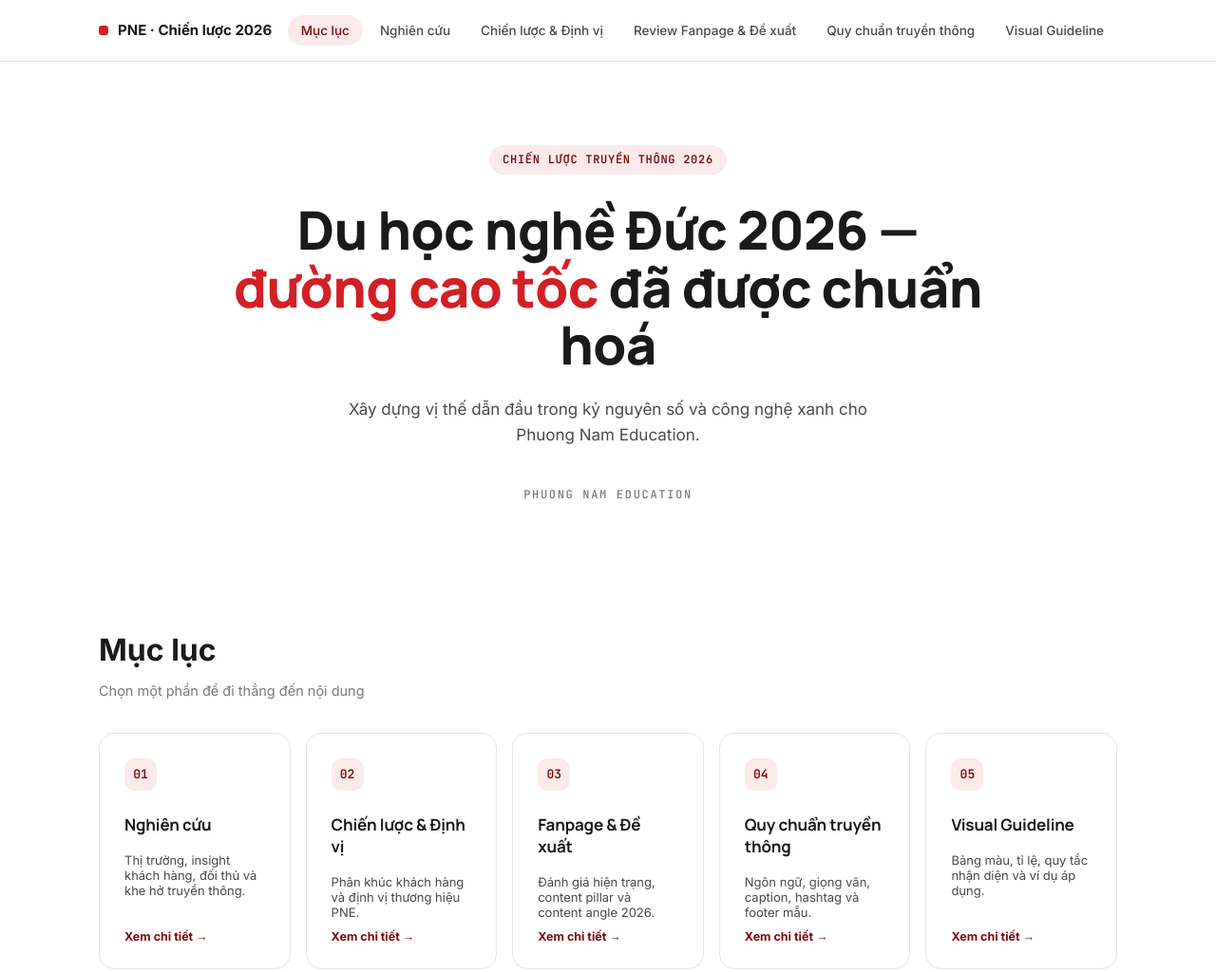
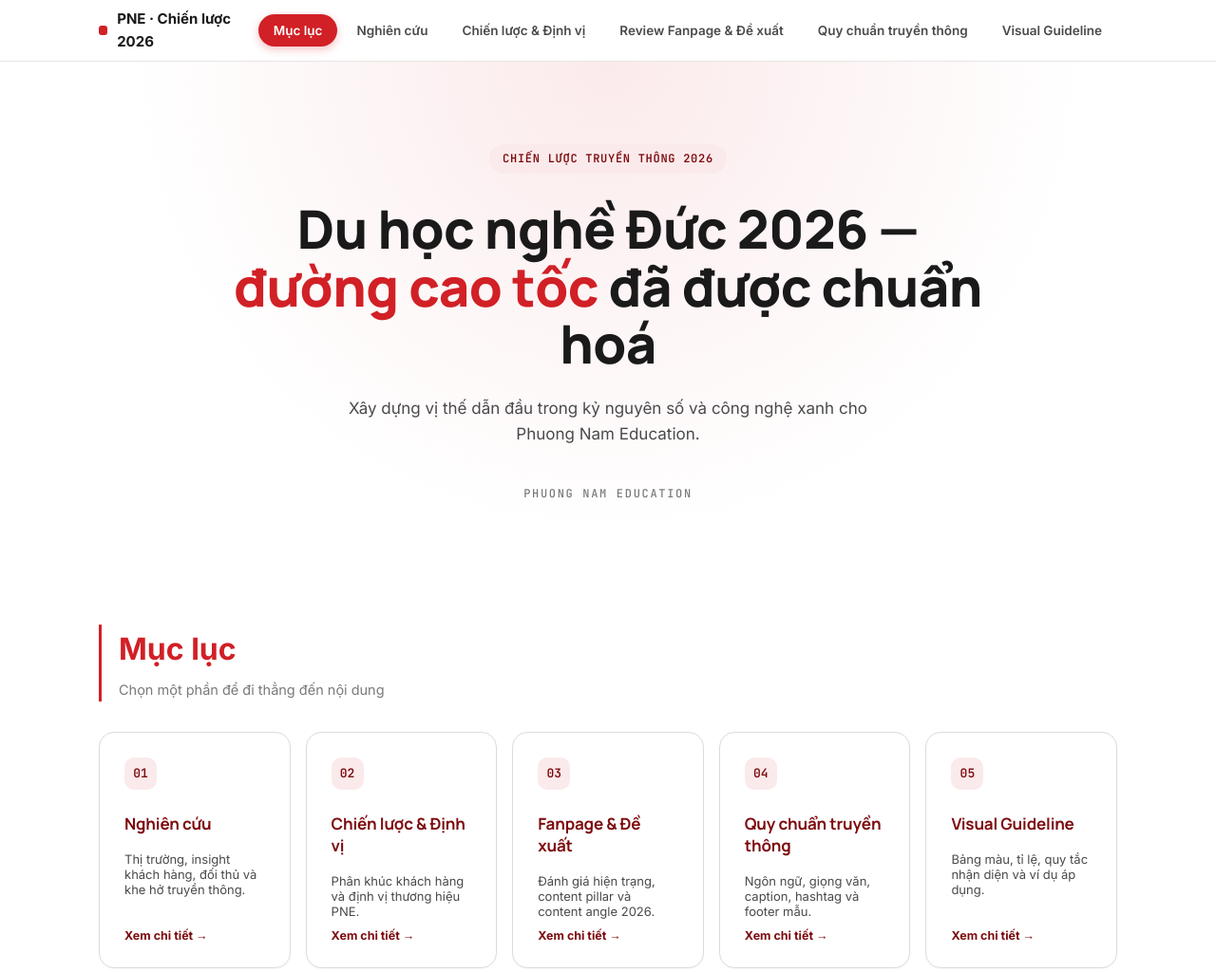
Before and after one commit to duongggg-ht/DHND2026-MarketingHub, a plain HTML site: page index.html in a window 1280 px wide. Shown: the top 1024 px of the page at 95% size. Drawn offline with Linux system fonts and the light colour scheme.

Commit message:
Update index.html

```diff
--- a/index.html
+++ b/index.html
@@ -4,6 +4,7 @@
 <meta charset="UTF-8">
 <meta name="viewport" content="width=device-width, initial-scale=1.0">
 <title>Chiến lược Truyền thông Du học nghề Đức 2026 | Phuong Nam Education</title>
+<meta name="description" content="Chiến lược truyền thông Du học nghề Đức 2026 của Phuong Nam Education (PNE): nghiên cứu thị trường, định vị thương hiệu, content pillar và quy chuẩn truyền thông.">
 <link rel="preconnect" href="https://fonts.googleapis.com">
 <link rel="preconnect" href="https://fonts.gstatic.com" crossorigin>
 <link href="https://fonts.googleapis.com/css2?family=Manrope:wght@500;700;800&family=Inter:wght@400;500;600;700&family=JetBrains+Mono:wght@500;600&display=swap" rel="stylesheet">
@@ -35,8 +36,10 @@ body{
   background:var(--surface);
   line-height:1.6;
   -webkit-font-smoothing:antialiased;
+  padding-top:64px;
 }
 h1,h2,h3,h4{font-family:'Manrope',sans-serif;margin:0;letter-spacing:-0.01em;}
+h3{color:var(--red-dark);}
 p{margin:0;}
 a{color:inherit;text-decoration:none;}
 .wrap{max-width:1120px;margin:0 auto;padding:0 24px;}
@@ -46,8 +49,8 @@ button{font-family:inherit;cursor:pointer;background:none;border:none;color:inhe
 
 /* ---------- NAV ---------- */
 .nav{
-  position:sticky;top:0;z-index:100;
-  background:rgba(255,255,255,0.92);
+  position:fixed;top:0;left:0;right:0;z-index:100;
+  background:rgba(255,255,255,0.94);
   backdrop-filter:blur(10px);
   border-bottom:1px solid var(--grey-200);
 }
@@ -56,12 +59,12 @@ button{font-family:inherit;cursor:pointer;background:none;border:none;color:inhe
 .nav-logo .dot{width:10px;height:10px;border-radius:3px;background:var(--red);}
 .nav-links{display:flex;gap:4px;align-items:center;}
 .nav-links .tab-link{
-  font-size:13.5px;font-weight:500;color:var(--grey-700);
-  padding:8px 14px;border-radius:999px;transition:all .18s ease;white-space:nowrap;
+  font-size:13.5px;font-weight:600;color:var(--grey-700);
+  padding:9px 16px;border-radius:999px;transition:all .18s ease;white-space:nowrap;
   font-family:'Inter',sans-serif;
 }
 .nav-links .tab-link:hover{background:var(--grey-100);color:var(--ink);}
-.nav-links .tab-link.active{background:var(--red-50);color:var(--red-dark);}
+.nav-links .tab-link.active{background:var(--red);color:#fff;box-shadow:0 3px 10px rgba(209,32,38,0.28);}
 .nav-toggle{display:none;font-size:22px;padding:6px;}
 @media (max-width:860px){
   .nav-links{
@@ -77,7 +80,7 @@ button{font-family:inherit;cursor:pointer;background:none;border:none;color:inhe
 }
 
 /* ---------- HERO ---------- */
-.hero{padding:88px 0 64px;text-align:center;}
+.hero{padding:88px 0 64px;text-align:center;background:radial-gradient(circle at 50% 0%, var(--red-50) 0%, rgba(251,234,235,0) 60%);}
 .eyebrow{
   display:inline-flex;align-items:center;gap:8px;
   font-family:'JetBrains Mono',monospace;font-size:12px;font-weight:600;
@@ -91,9 +94,9 @@ button{font-family:inherit;cursor:pointer;background:none;border:none;color:inhe
 .hero-brand{margin-top:40px;font-family:'JetBrains Mono',monospace;font-size:12px;letter-spacing:0.14em;color:var(--grey-500);}
 
 /* ---------- SECTION HEAD ---------- */
-.sec-head{display:flex;align-items:baseline;gap:16px;margin-bottom:var(--s4);}
+.sec-head{display:flex;align-items:baseline;gap:16px;margin-bottom:var(--s4);border-left:3px solid var(--red);padding-left:18px;}
 .sec-num{font-family:'JetBrains Mono',monospace;font-size:13px;font-weight:600;color:var(--red);letter-spacing:0.04em;}
-.sec-title{font-size:clamp(22px,3vw,32px);font-weight:800;}
+.sec-title{font-size:clamp(22px,3vw,32px);font-weight:800;color:var(--red);}
 .sec-sub{font-size:14.5px;color:var(--grey-500);margin-top:6px;}
 .sec-intro{max-width:640px;}
 
@@ -102,9 +105,10 @@ button{font-family:inherit;cursor:pointer;background:none;border:none;color:inhe
 */
 .card{
   background:var(--surface);
-  border:1px solid var(--grey-200);
+  border:1px solid #E0DBD8;
   border-radius:var(--radius-card);
   padding:24px;
+  box-shadow:0 1px 2px rgba(26,26,26,0.03);
   transition:box-shadow .2s ease, transform .2s ease, border-color .2s ease;
 }
 .card.hoverable:hover{box-shadow:var(--shadow-hover);transform:translateY(-2px);border-color:var(--red-100);}
@@ -164,7 +168,7 @@ button{font-family:inherit;cursor:pointer;background:none;border:none;color:inhe
   width:100%;text-align:left;font-family:'Inter',sans-serif;font-size:inherit;
 }
 .toc-card .badge-num{width:34px;height:34px;font-size:13px;border-radius:10px;}
-.toc-card h4{font-size:17px;}
+.toc-card h4{font-size:17px;color:var(--red-dark);}
 .toc-card p{font-size:13px;color:var(--grey-700);}
 .toc-card .go{margin-top:auto;font-size:12.5px;font-weight:700;color:var(--red-dark);display:flex;align-items:center;gap:6px;}
 
@@ -194,7 +198,7 @@ button{font-family:inherit;cursor:pointer;background:none;border:none;color:inhe
 .pillar-block{margin-bottom:40px;}
 .pillar-head{display:flex;align-items:center;gap:12px;margin-bottom:16px;}
 .pillar-head .emoji{font-size:22px;}
-.pillar-head h4{font-size:17px;}
+.pillar-head h4{font-size:17px;color:var(--red-dark);}
 
 /* ---------- stat bars ---------- */
 .bar-row{display:flex;align-items:center;gap:14px;margin-bottom:12px;}
@@ -254,6 +258,7 @@ footer .fhash{margin-top:18px;}
 .tabview-panel{display:none;}
 .tabview-panel.active{display:block;animation:fadeIn .25s ease;}
 @keyframes fadeIn{from{opacity:0;transform:translateY(4px);}to{opacity:1;transform:translateY(0);}}
+#sec-02,#sec-04{background:var(--surface-alt);}
 .divider{height:1px;background:var(--grey-200);margin:var(--s5) 0;}
 .center{text-align:center;}
 .mx-auto{margin-left:auto;margin-right:auto;}
```
